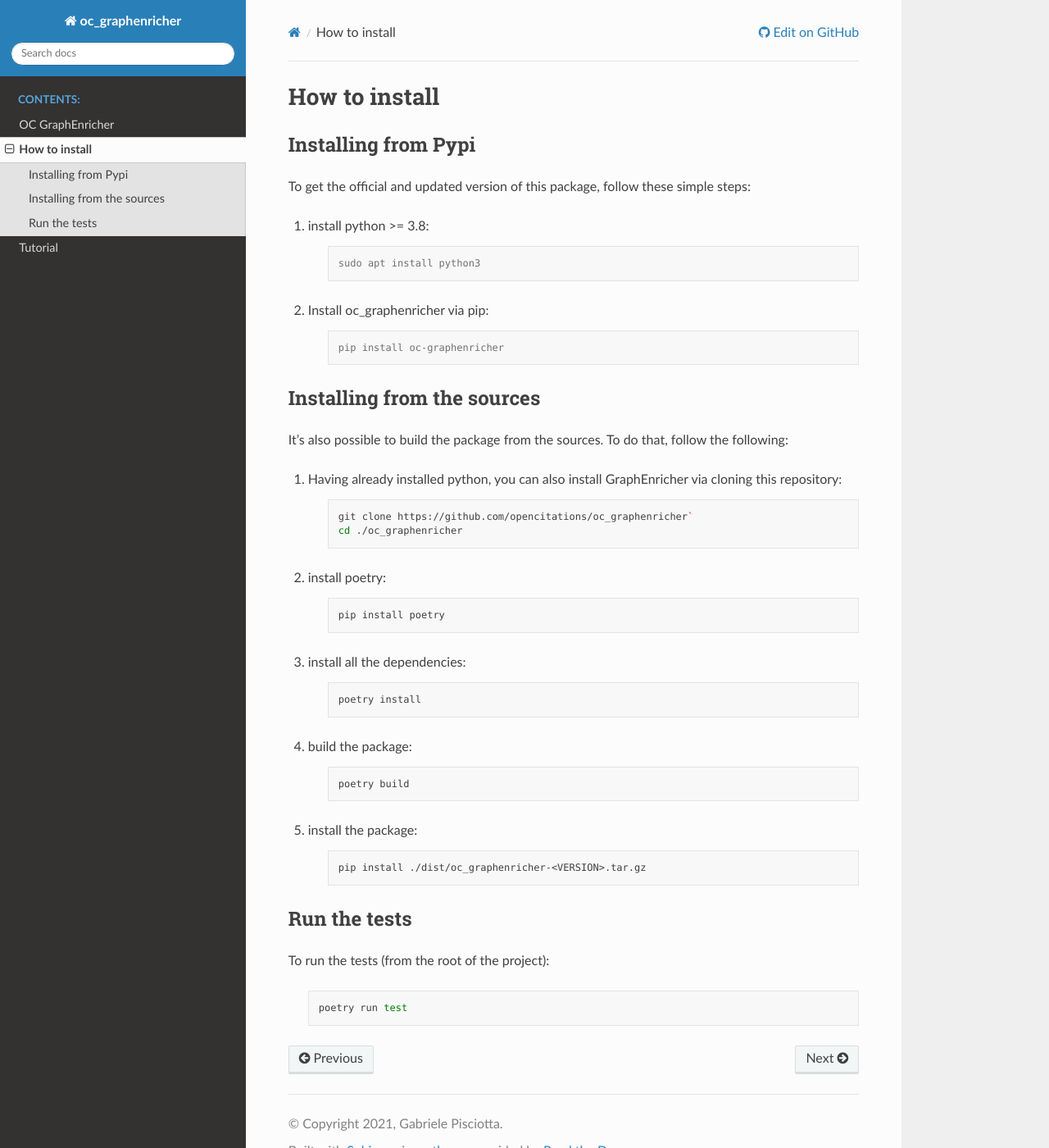
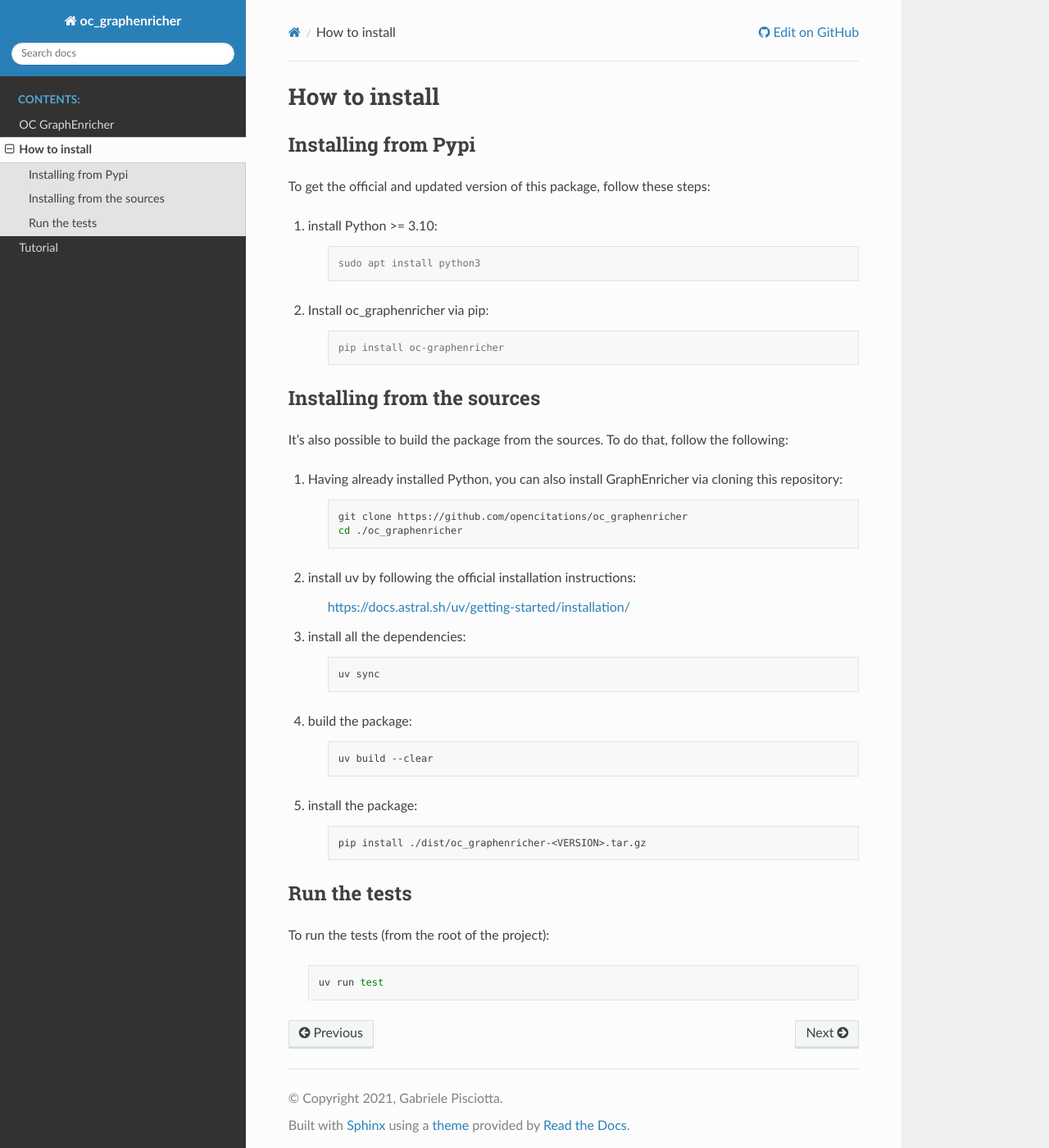
Before and after one commit to opencitations/oc_graphenricher, a Sphinx documentation site: the page built from docs/source/installing.rst, in a window 1280 px wide and 1400 px high. Shown: the whole window at 82% size. Built offline with Sphinx 7.4.7 and the Read the Docs theme 3.1.0, drawn with Linux system fonts in a browser that asks for light colours; pages that are not in the unit, such as notebooks, are missing from menus.

Commit message:
build: migrate from poetry to uv

```diff
--- a/docs/source/conf.py
+++ b/docs/source/conf.py
@@ -24,7 +24,7 @@ copyright = '2021, Gabriele Pisciotta'
 author = 'Gabriele Pisciotta'
 
 # The full version, including alpha/beta/rc tags
-release = '0.2.1'
+release = '0.2.5'
 
 
 # -- General configuration ---------------------------------------------------
--- a/docs/source/installing.rst
+++ b/docs/source/installing.rst
@@ -4,9 +4,9 @@ How to install
 Installing from Pypi
 ########
 
-To get the official and updated version of this package, follow these simple steps:
+To get the official and updated version of this package, follow these steps:
 
-1. install python >= 3.8:
+1. install Python >= 3.10:
 
     .. code-block:: console
 
@@ -23,30 +23,28 @@ Installing from the sources
 ########
 It's also possible to build the package from the sources. To do that, follow the following:
 
-1. Having already installed python, you can also install GraphEnricher via cloning this repository:
+1. Having already installed Python, you can also install GraphEnricher via cloning this repository:
 
     .. code-block:: bash
 
-        git clone https://github.com/opencitations/oc_graphenricher`
+        git clone https://github.com/opencitations/oc_graphenricher
         cd ./oc_graphenricher
 
-2. install poetry:
+2. install uv by following the official installation instructions:
 
-    .. code-block:: bash
-
-        pip install poetry
+    https://docs.astral.sh/uv/getting-started/installation/
 
 3. install all the dependencies:
 
     .. code-block:: bash
 
-        poetry install
+        uv sync
 
 4. build the package:
 
     .. code-block:: bash
 
-        poetry build
+        uv build --clear
 
 5. install the package:
 
@@ -60,4 +58,4 @@ To run the tests (from the root of the project):
 
     .. code-block:: bash
 
-        poetry run test
+        uv run test
--- a/oc_graphenricher/__init__.py
+++ b/oc_graphenricher/__init__.py
@@ -1 +1 @@
-__version__ = '0.2.4'
+__version__ = '0.2.5'
```
Also changed, not shown: README.md (+9 -9 lines), pyproject.toml (+26 -17 lines), requirements.txt (deleted, +0 -7 lines), scripts.py (deleted, +0 -26 lines), 7 other files.
